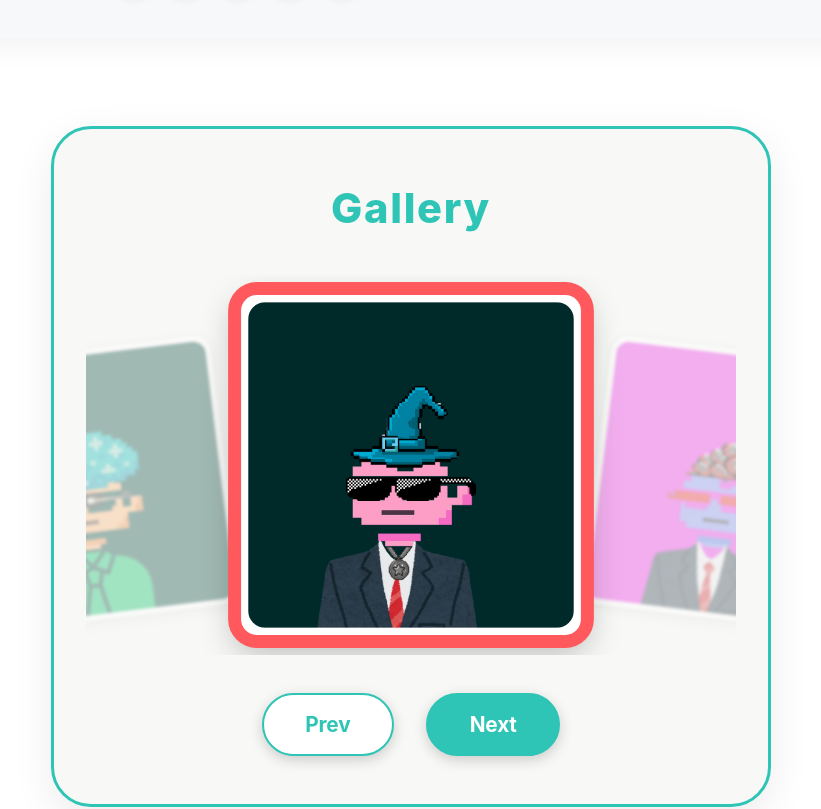
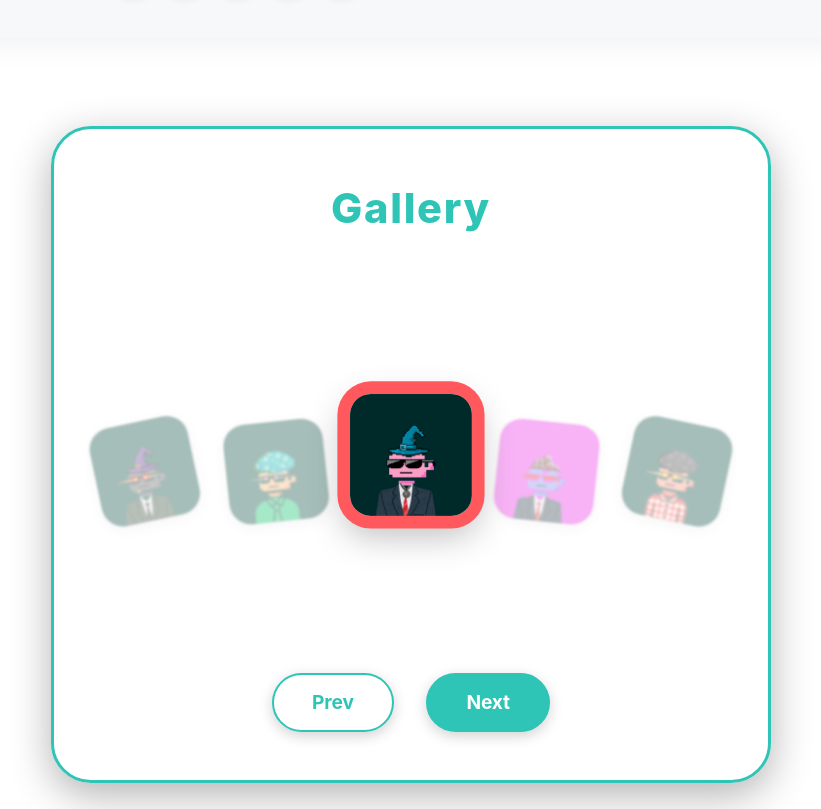
Before and after one commit to nerdyfiroz/nexora-base, a Next.js app: page / in a window 1280 px wide. Shown: the part 1780-2589 px from the top of the page, without its empty margins (229-1050 px from the left). Built offline with nearby package versions, Linux system fonts and the light colour scheme.

Commit message:
Fix: successful build after metadata export removal and dependency update

```diff
--- a/src/app/GalleryCarousel.js
+++ b/src/app/GalleryCarousel.js
@@ -45,37 +45,22 @@ export default function GalleryCarousel() {
               <div
                 key={`${index}-${i}`}
                 style={{
-                  width: 300, // square
-                  height: 300, // square
-                  aspectRatio: "1 / 1",
-                  borderRadius: "1.2rem",
-                  background: "#fff",
-                  display: "flex",
-                  alignItems: "center",
-                  justifyContent: "center",
-                  transition: "all 0.35s ease",
-                  transform: `scale(${center ? 1.18 : 0.9}) rotate(${offset * 7}deg) translateY(${center ? 0 : 22}px)`,
+                  ...cardStyle,
+                  transform: `scale(${center ? 1.15 : 0.9}) rotate(${offset * 6}deg) translateY(${center ? 0 : 18}px)`,
                   opacity: center ? 1 : 0.35,
-                  filter: center ? "none" : "blur(1.5px)",
+                  filter: center ? "none" : "blur(1.2px)",
                   zIndex: 10 - Math.abs(offset),
                   border: center ? "6px solid #ff595e" : "none",
                   boxShadow: center
-                    ? "0 0 0 5px #ff595e, 0 10px 28px rgba(0,0,0,0.25)"
+                    ? "0 0 0 5px #ff595e, 0 12px 30px rgba(0,0,0,0.25)"
                     : "0 4px 16px rgba(0,0,0,0.12)",
                 }}
               >
                 <img
                   src={img}
-                  alt="NFT artwork"
+                  alt="NFT"
                   loading="lazy"
-                  style={{
-                    width: "96%",
-                    height: "96%",
-                    aspectRatio: "1 / 1",
-                    objectFit: "cover",
-                    borderRadius: "0.9rem",
-                    background: "#fff",
-                  }}
+                  style={imgStyle}
                 />
               </div>
             );
@@ -106,10 +91,10 @@ const sectionStyle = {
 };
 
 const containerStyle = {
-  background: "#f8f8f6", // off-white
+  background: "rgba(255,255,255,0.06)",
   border: "3px solid #2ec4b6",
   borderRadius: "2.5rem",
-  boxShadow: "0 12px 40px rgba(0,0,0,0.08)",
+  boxShadow: "0 12px 40px rgba(0,0,0,0.3)",
   padding: "3rem 2rem",
   maxWidth: 720,
   width: "100%",
@@ -129,30 +114,27 @@ const carouselStyle = {
   justifyContent: "center",
   alignItems: "center",
   gap: "1.4rem",
-  minHeight: 380,
+  minHeight: 360,
   overflow: "hidden",
   marginBottom: "2.4rem",
 };
 
 const cardStyle = {
-  width: 300, // square
-  height: 300, // square
-  aspectRatio: "1 / 1",
-  borderRadius: "1.2rem",
+  width: 320,
+  aspectRatio: "1 / 1", // ✅ Perfect Square
+  borderRadius: "1.5rem",
   background: "#fff",
   display: "flex",
   alignItems: "center",
   justifyContent: "center",
   transition: "all 0.35s ease",
+  overflow: "hidden",
 };
 
 const imgStyle = {
-  width: "96%",
-  height: "96%",
-  aspectRatio: "1 / 1",
-  objectFit: "cover",
-  borderRadius: "0.9rem",
-  background: "#fff",
+  width: "100%",
+  height: "100%",
+  objectFit: "cover", // keeps image proportional
 };
 
 const navStyle = {
@@ -162,9 +144,9 @@ const navStyle = {
 };
 
 const btnPrimary = {
-  fontSize: "1.3rem",
-  padding: "0.85rem 2.6rem",
-  borderRadius: "2.2rem",
+  fontSize: "1.2rem",
+  padding: "0.8rem 2.4rem",
+  borderRadius: "2rem",
   background: "#2ec4b6",
   color: "#fff",
   border: "2.5px solid #2ec4b6",
--- a/src/app/layout.js
+++ b/src/app/layout.js
@@ -81,10 +81,6 @@ function AnimatedBackground() {
   return <canvas ref={canvasRef} className="animated-bg-canvas" />;
 }
 
-export const metadata = {
-  title: "Create Next App",
-  description: "Generated by create next app",
-};
 
 export default function RootLayout({ children }) {
   return (
```
Also changed, not shown: package.json (+4 -4 lines), 1 other file (tests, documents, lock files or other folders).
